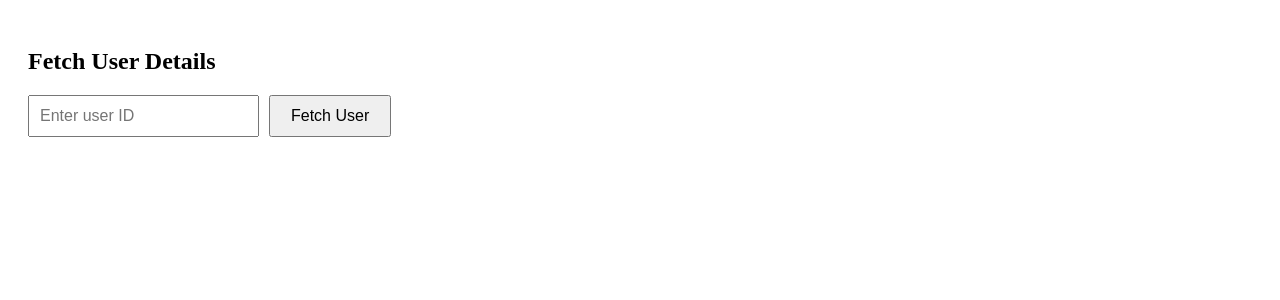
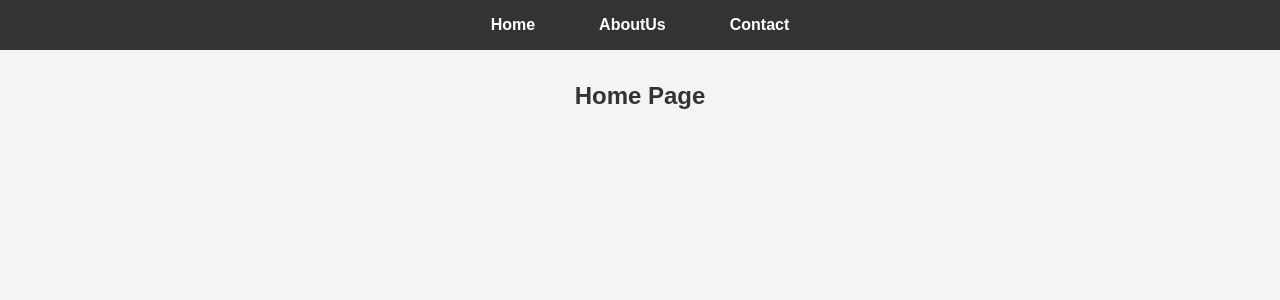
Before and after one commit to Saks34/React, a React (Create React App) app: page / in a window 1280 px wide. Shown: the top 300 px of the page. Built offline with nearby package versions, Linux system fonts and the light colour scheme.

Commit message:
new file:   src/Router1.css 	new file:   src/Router1.js

```diff
--- a/package.json
+++ b/package.json
@@ -11,6 +11,7 @@
     "prop-types": "^15.8.1",
     "react": "^18.3.1",
     "react-dom": "^18.3.1",
+    "react-router-dom": "^6.27.0",
     "react-scripts": "5.0.1",
     "web-vitals": "^2.1.4"
   },
--- a/src/App.js
+++ b/src/App.js
@@ -12,12 +12,14 @@
 // import Auth from "./login";
 // import DeletePost from "./delete";
 // import Post from "./post";
-import UserDetailsFetcher from "./activity10";
+// import UserDetailsFetcher from "./activity10";
+// import NavBar from "./NavBar";
+import Router1 from "./Router1";
 
 const App = () => {
   return (
     <div>
-      <UserDetailsFetcher/>
+      <Router1/>
     </div>
   );
 };
--- /dev/null
+++ b/src/NavBar.css
@@ -0,0 +1,36 @@
+/* NavBar.css */
+.navbar {
+  display: flex;
+  justify-content: space-between;
+  align-items: center;
+  background-color: #333;
+  padding: 1rem;
+}
+
+.navbar-logo {
+  color: #fff;
+  font-size: 1.5rem;
+  font-weight: bold;
+}
+
+.navbar-links {
+  list-style-type: none;
+  display: flex;
+  gap: 1rem;
+}
+
+.navbar-links li {
+  text-align: center;
+}
+
+.navbar-links a {
+  color: #fff;
+  text-decoration: none;
+  padding: 0.5rem 1rem;
+  transition: background 0.3s;
+}
+
+.navbar-links a:hover {
+  background-color: #555;
+  border-radius: 4px;
+}
--- /dev/null
+++ b/src/NavBar.js
@@ -0,0 +1,27 @@
+import React from 'react';
+import { Link } from 'react-router-dom';
+import './NavBar.css'; // Import your CSS file for styling
+
+const NavBar = () => {
+  return (
+    <nav className="navbar">
+      <h1 className="navbar-logo">My Portfolio</h1>
+      <ul className="navbar-links">
+        <li>
+          <Link to="/">Home</Link>
+        </li>
+        <li>
+          <Link to="/about">About</Link>
+        </li>
+        <li>
+          <Link to="/projects">Projects</Link>
+        </li>
+        <li>
+          <Link to="/contact">Contact</Link>
+        </li>
+      </ul>
+    </nav>
+  );
+};
+
+export default NavBar;
--- /dev/null
+++ b/src/Router1.css
@@ -0,0 +1,44 @@
+/* Router1.css */
+
+body {
+  font-family: Arial, sans-serif;
+  margin: 0;
+  padding: 0;
+  background-color: #f4f4f4;
+}
+
+nav {
+  background-color: #333;
+  padding: 1rem;
+}
+
+nav ul {
+  list-style-type: none;
+  display: flex;
+  justify-content: center;
+  margin: 0;
+  padding: 0;
+}
+
+nav ul li {
+  margin: 0 1rem;
+}
+
+nav ul li a {
+  color: white;
+  text-decoration: none;
+  padding: 0.5rem 1rem;
+  transition: background-color 0.3s ease;
+  font-weight: bold;
+}
+
+nav ul li a:hover {
+  background-color: #555;
+  border-radius: 4px;
+}
+
+h2 {
+  text-align: center;
+  margin-top: 2rem;
+  color: #333;
+}
--- /dev/null
+++ b/src/Router1.js
@@ -0,0 +1,30 @@
+import React from "react";
+import "./Router1.css";
+
+import { BrowserRouter as Router, Route, Routes,Link } from "react-router-dom";
+
+const Home = ()=> <h2>Home Page</h2>;
+const About = ()=> <h2>About</h2>;
+const Contact = ()=> <h2>Contact</h2>;
+
+function Router1(){
+    return(
+        <Router>
+            <nav>
+                <ul>
+                    <li><Link to="/">Home</Link></li>
+                    <li><Link to="/about">AboutUs</Link></li>
+                    <li><Link to="/contact">Contact</Link></li>
+                </ul>
+            </nav>
+
+            <Routes>
+                <Route path="/" element={<Home/>}/>
+                <Route path="/about" element={<About/>}/>
+                <Route path="/contact" element={<Contact/>}/>
+            </Routes>
+        </Router>
+    )
+}
+
+export default Router1;
```
Also changed, not shown: 1 other file (tests, documents, lock files or other folders).
